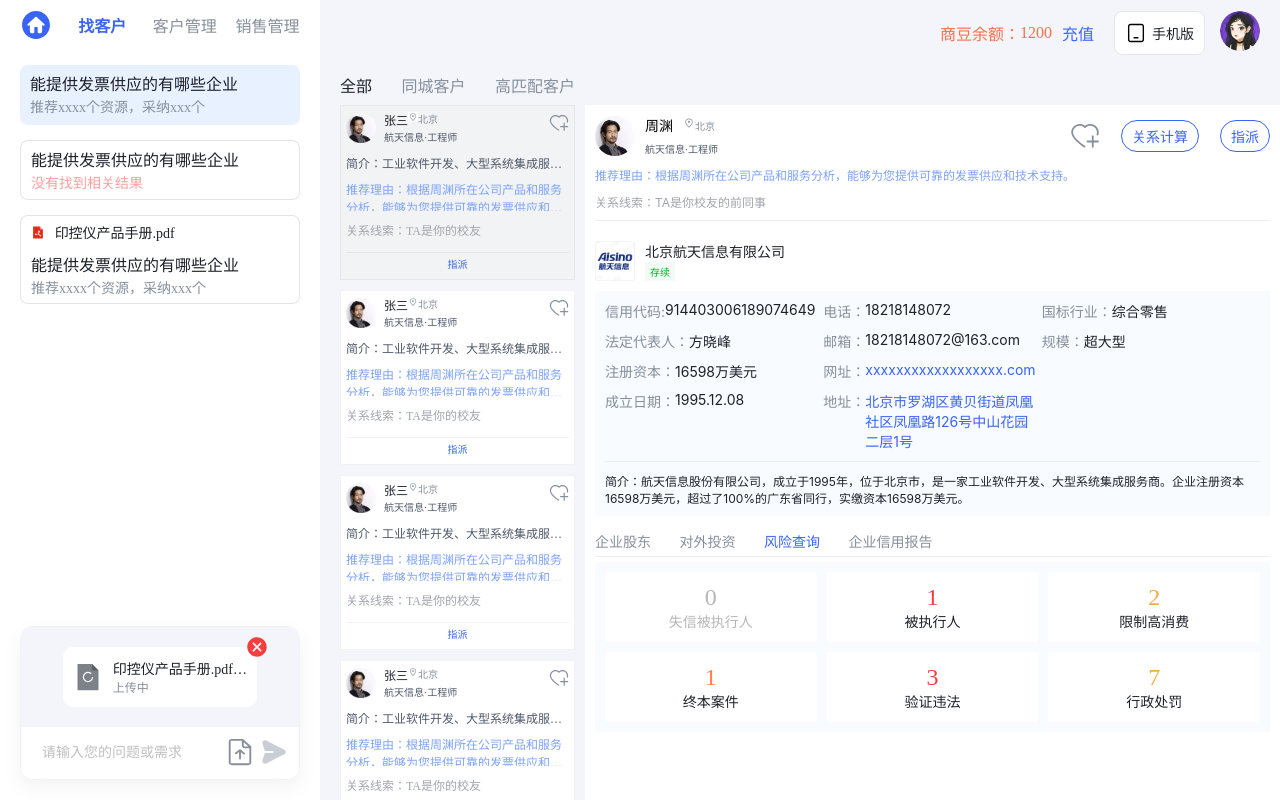
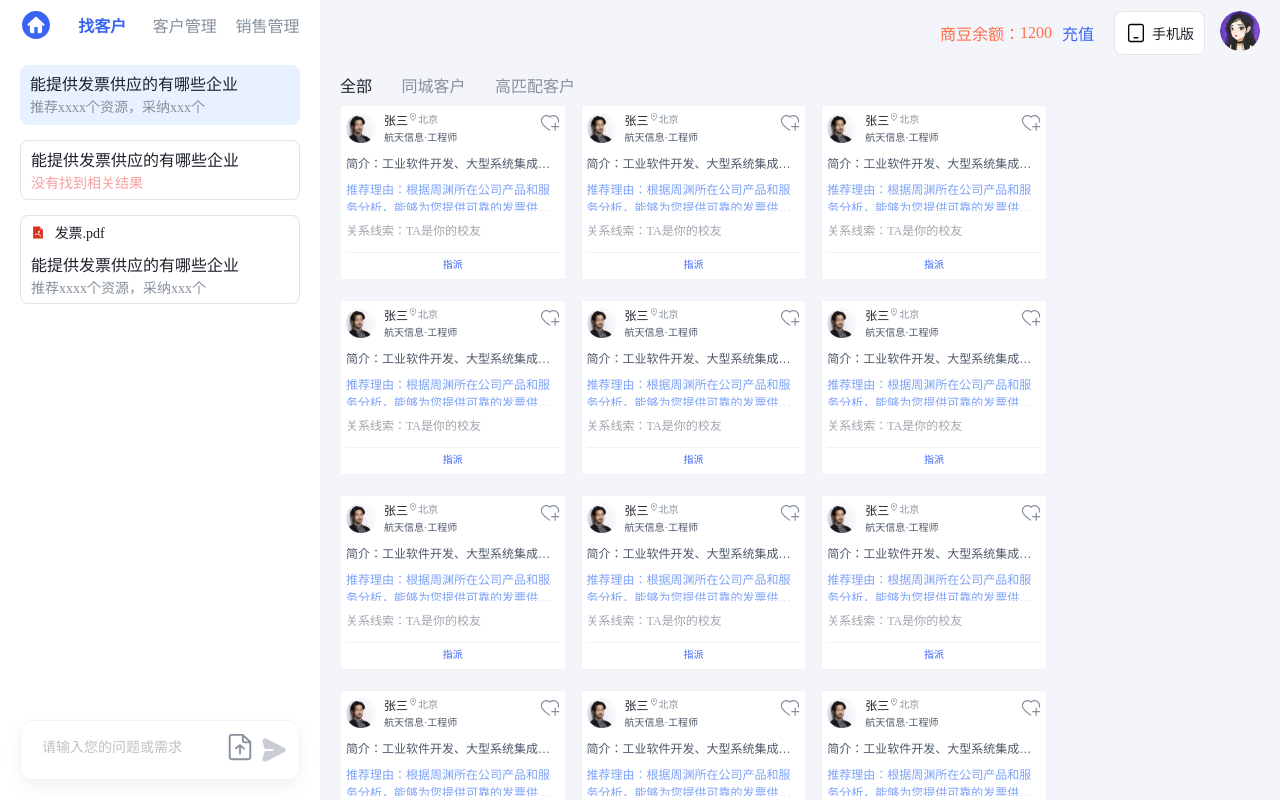
Before and after one commit to June-Ten/vue3-mind, a Vue app: page /manage in a window 1280 px wide. Built offline with nearby package versions, Linux system fonts and the light colour scheme.

Commit message:
找客户-上传文件

```diff
--- a/src/views/manage/components/FindComponents/ShareholdersComponents/ShareholderInformation.vue
+++ b/src/views/manage/components/FindComponents/ShareholdersComponents/ShareholderInformation.vue
@@ -25,9 +25,6 @@
 </template>
 
 <script setup>
-import { defineProps } from 'vue'
-
-
 const props = defineProps({
   leftBorderColor: {
     type: String,
--- a/src/views/manage/components/FindingCustomers.vue
+++ b/src/views/manage/components/FindingCustomers.vue
@@ -109,7 +109,7 @@
   }
 ]
 
-const isViewDetail = ref(true)
+const isViewDetail = ref(false)
 
 const currentDeatil = ref(1)
 
@@ -136,7 +136,7 @@
   }
 ]
 
-const currentCompanyId = ref(2)
+const currentCompanyId = ref(0)
 </script>
 
 <style lang="less" scoped>
--- a/src/views/manage/index.vue
+++ b/src/views/manage/index.vue
@@ -44,7 +44,7 @@
                 />
               </div>
               <div class="left-tabs-box__middle-list__item-box__file__right-txt-box line-1">
-                印控仪产品手册.pdf
+                {{ item.name }}
               </div>
             </div>
             <div
@@ -70,7 +70,7 @@
       <div class="left-tabs-box__search-area-box">
         <div
           class="left-tabs-box__search-area-box__top-file-box"
-          v-if="true"
+          v-if="name"
         >
           <div
             class="left-tabs-box__search-area-box__top-file-box__self-box"
@@ -85,13 +85,16 @@
               <div
                 class="left-tabs-box__search-area-box__top-file-box__self-box__right-txt-box__title line-1"
               >
-                印控仪产品手册.pdf01234567890123456789
+                {{ name }}
               </div>
               <div class="left-tabs-box__search-area-box__top-file-box__self-box__right-txt-box__desc">
                 {{ status }}
               </div>
             </div>
-            <div class="left-tabs-box__search-area-box__top-file-box__cancel-img-box">
+            <div
+              class="left-tabs-box__search-area-box__top-file-box__cancel-img-box"
+              @click="clearTimer"
+            >
               <img
                 src="@/assets/img/svg/cancel.svg"
                 alt="cancel-icon"
@@ -110,9 +113,16 @@
             v-model:value="inputValue"
           />
           <div class="textarea-after-box">
+            <a-upload
+              accept=".pdf,.PDF"
+              :beforeUpload="beforeUpload"
+              :maxCount="1"
+              :showUploadList="false"
+            >
               <a-tooltip>
                 <template #title>
-                支持上传文件 (最多 50 个，每个 100 MB) 接受 pdf、doc、xlsx、ppt、txt、图片等
+                  <!-- 支持上传文件 (最多 50 个，每个 100 MB) 接受 pdf、doc、xlsx、ppt、txt、图片等 -->
+                  支持上传文件
                 </template>
                 <div class="textarea-after-box__upload-img-box">
                   <img
@@ -121,11 +131,14 @@
                   />
                 </div>
               </a-tooltip>
+            </a-upload>
             <a-tooltip v-if="inputValue?.length === 0">
               <template #title>
                 请输入你的问题
               </template>
-              <div class="textarea-after-box__aircraft-img-box">
+              <div
+                class="textarea-after-box__aircraft-img-box"
+              >
                 <img
                   src="@/assets/img/svg/aircraft.svg"
                   alt="aircraft-icon"
@@ -135,6 +148,7 @@
             <div
               class="textarea-after-box__aircraft-img-box"
               v-if="inputValue?.length > 0"
+              @click="sendQuestion"
             >
               <img
                 src="@/assets/img/svg/aircraftActive.svg"
@@ -166,6 +180,7 @@
 import SalesManagement from './components/SalesManagement.vue'
 import uploadingImg from '@/assets/img/svg/uploading.svg'
 import pdfImg from '@/assets/img/svg/pdf.svg'
+import { message } from 'ant-design-vue'
 
 const current = ref(0)
 
@@ -206,7 +221,8 @@
     title: '能提供发票供应的有哪些企业',
     content: '推荐xxxx个资源，采纳xxx个',
     hasResult: true,
-    type: 'file'
+    type: 'file',
+    name: '发票.pdf',
   }
 ])
 
@@ -233,16 +249,61 @@
 
 const status = ref('上传中')
 
+const name = ref('')
+
+const timer = ref(null)
+
 let tempInx = 0
 
-// setInterval(() => {
-//   if (tempInx === 3) {
-//     tempInx = 0
-//   }
-//   fileImgSrc.value = tempFileList[tempInx].src
-//   status.value = tempFileList[tempInx].size
-//   tempInx++
-// }, 2000);
+function sendQuestion() {
+  searchHistory.push({
+    id: Date.now(),
+    title: inputValue.value,
+    content: '没有找到相关结果',
+    hasResult: false,
+    type: 'msg'
+  })
+  if (name.value) {
+    searchHistory.at(-1).type = 'file'
+    searchHistory.at(-1).content = '1.64MB'
+    searchHistory.at(-1).name = name.value
+  }
+  inputValue.value = ''
+  clearTimer()
+}
+
+function beforeUpload(file, fileList) {
+  if (file.name.split('.').pop() !== 'pdf') {
+    message.warning('只能上传pdf文件')
+    return false
+  }
+  name.value = file.name
+  file.value = file
+  timer.value = setInterval(() => {
+    if (tempInx === 3) {
+      // tempInx = 0
+      // file = null
+      // name.value = ''
+      // clearInterval(timer)
+      // clearTimer()
+    }
+    fileImgSrc.value = tempFileList[tempInx].src
+    status.value = tempFileList[tempInx].size
+    tempInx++
+  }, 2000);
+  console.log('file.value', file.value)
+  return true
+}
+
+function clearTimer() {
+  tempInx = 0
+  file.value = null
+  name.value = ''
+  fileImgSrc.value = tempFileList[tempInx].src
+  status.value = tempFileList[tempInx].size
+  clearInterval(timer.value)
+}
+
 </script>
 
 <style lang="less" scoped>
@@ -296,7 +357,12 @@
       display: flex;
       flex-direction: column;
       width: 100%;
+      overflow-y: auto;
+      &::-webkit-scrollbar {
+        display: none;
+      }
       .left-tabs-box__middle-list__item-box {
+        flex-shrink: 0;
         .left-tabs-box__middle-list__item-box__file {
           width: 100%;
           display: flex;
```
Lines whose indentation alone changed are shown as unchanged.
